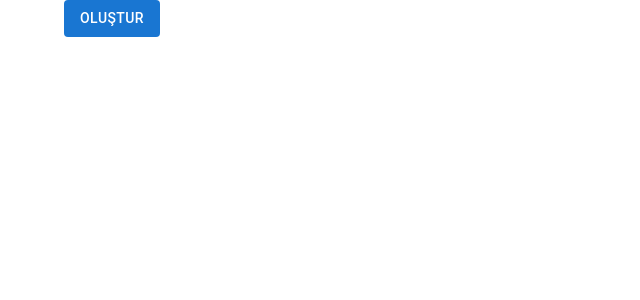
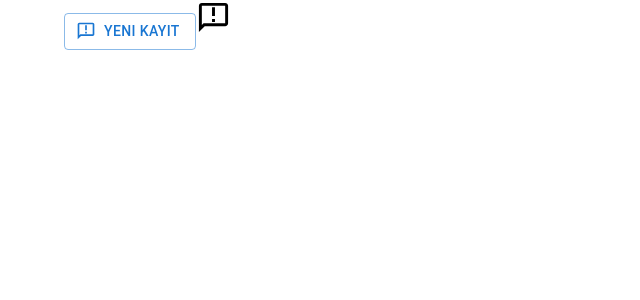
Before and after one commit to eerzik/material-ui-app, a React (Create React App) app: page /create in a window 1280 px wide. Shown: the top 300 px of the page, without its empty margins (0-640 px from the left). Built offline with nearby package versions, Linux system fonts and the light colour scheme; the HTML template or start-up script is replaced by a standard one.

Commit message:
İcon Kullanımı

```diff
--- a/src/pages/Create.js
+++ b/src/pages/Create.js
@@ -1,20 +1,12 @@
 import React from 'react';
-import { Typography, Container, Button, ButtonGroup } from '@mui/material';
-
+import {  Container,Button } from '@mui/material';
+import AnnouncementOutlinedIcon from '@mui/icons-material/AnnouncementOutlined';
 const Create = () => {
     return (
         //Container sağdan soldan boşuklar oluştu
         <Container>
-            {/* //ButtonGroup içerisindeki butonlara da özellikleri geçer */}
-            {/* <ButtonGroup color='primary' variant='outlined' >
-            <Button  >Oluştur</Button>
-            <Button  >Oluştur</Button>
-            <Button  >Oluştur</Button>
-            </ButtonGroup> */}
-
-{/* //disableElevation gölgelendirme ortadan kalkıyor. */}
-
-            <Button variant='contained' color='primary' disableElevation onClick={()=>{console.log('Tıklandı')}} >Oluştur</Button>
+            <Button variant='outlined' startIcon={<AnnouncementOutlinedIcon/>} >Yeni Kayıt</Button>
+         <AnnouncementOutlinedIcon  fontSize='large' ></AnnouncementOutlinedIcon>
         </Container>
     );
 };
```
